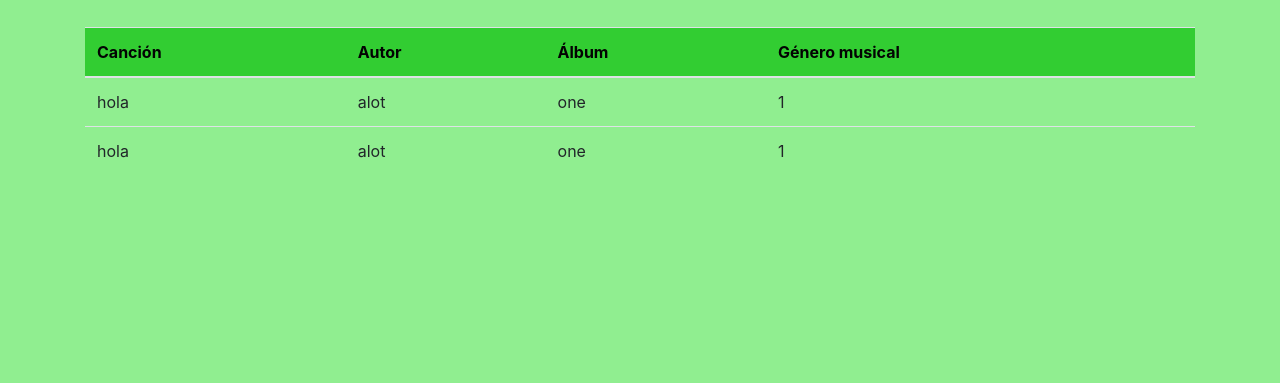
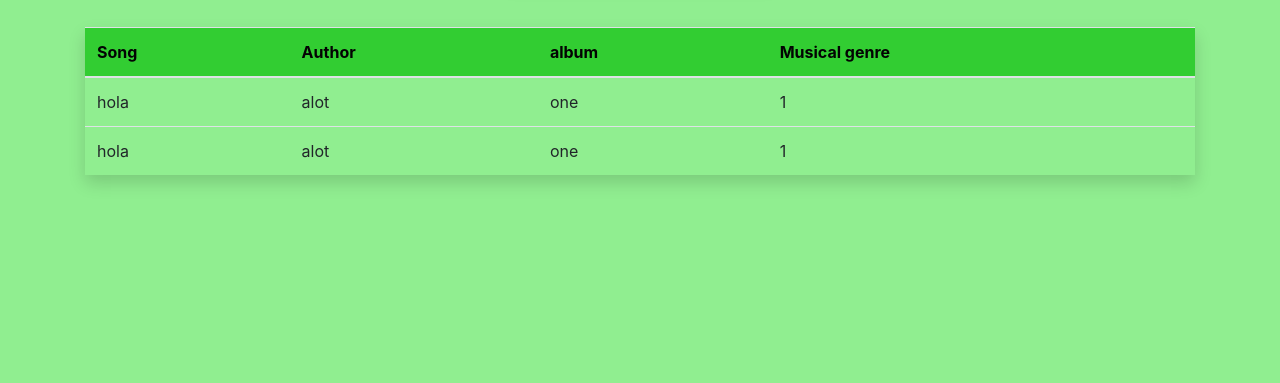
Before and after one commit to Projweb1227/music_web, a Django app: page /playlist/ in a window 1280 px wide. Shown: the part 417-800 px from the top of the page. Run offline with Django 4.2, Linux system fonts and the light colour scheme; data comes from the database, SQL or seed files in the repository; some libraries are stand-ins or nearby versions.

Commit message:
Updated playlist.html

```diff
--- a/music_web/music_app/templates/web/playlist.html
+++ b/music_web/music_app/templates/web/playlist.html
@@ -1,7 +1,7 @@
 <!DOCTYPE html>
 <html>
     <head>
-        <title>Table Example with Bootstrap</title>
+        <title>Playlist</title>
         <link rel="stylesheet" href="https://stackpath.bootstrapcdn.com/bootstrap/4.5.0/css/bootstrap.min.css">
         <style>
             .custom-card {
@@ -17,11 +17,11 @@
     </head>
 
     <body style="background-color: #90EE90;">
-        <a href="{% url 'home' %}" class="btn btn-success mt-3 " style="margin-left: 10px;">Volver a inicio</a>
+        <a href="{% url 'home' %}" class="btn btn-success mt-3 shadow" style="margin-left: 10px;">Volver a inicio</a>
         <div class="container">
             <div class="row">
                 <div class="col-md-6 offset-md-3">
-                    <div class="card custom-card">
+                    <div class="card custom-card shadow border-dark border-4" >
                         <div class="card-body " style="background-color: #32CD32;" >
                             <img src="https://encrypted-tbn0.gstatic.com/images?q=tbn:ANd9GcToyPIKiZgx8rZ7tyE8zx1xgefOB45hNJ_LkQ&usqp=CAU" class="card-img-top"  style="margin-bottom: 10px;">
                             <h1 style="font-size: 24px; font-weight: bold; display: flex; justify-content: center; align-items: center;">Playlist</h1>
@@ -32,13 +32,13 @@
             </div>
         </div>
         <div class="container mt-5">
-            <table class="table">
+            <table class="table shadow">
                 <thead class="thead-custom">
                     <tr>
-                        <th>Canción</th>
-                        <th>Autor</th>
-                        <th>Álbum</th>
-                        <th>Género musical</th>
+                        <th>Song</th>
+                        <th>Author</th>
+                        <th>album</th>
+                        <th>Musical genre</th>
                     </tr>
                 </thead>
                 <tbody>
```
